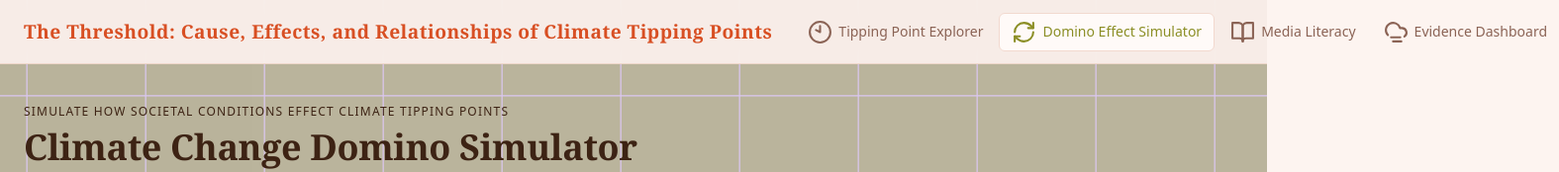
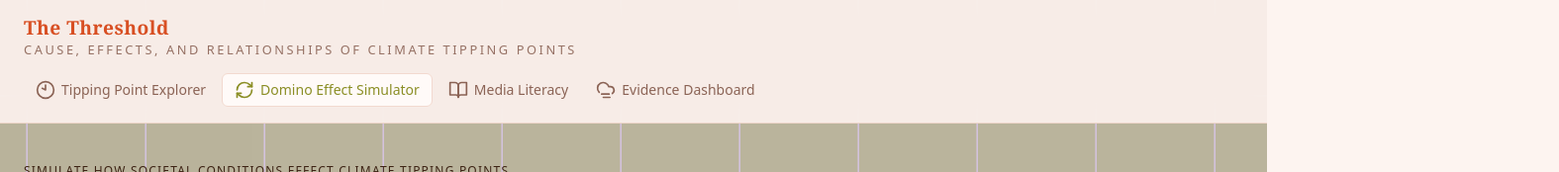
Before and after one commit to aubreethomp/Climate-Change-Proj-UI, a Next.js app: page /simulator in a window 1280 px wide. Shown: the top 174 px of the page at 99% size, 1575 px wide, since content can reach past the window. Built offline with nearby package versions, Linux system fonts and the light colour scheme; no server answers.

Commit message:
fix for fitting every element in nav bar

```diff
--- a/components/layout/Navbar.tsx
+++ b/components/layout/Navbar.tsx
@@ -17,15 +17,18 @@ export function Navbar() {
 
   return (
     <header className="sticky top-0 z-50 bg-surface/95 backdrop-blur-md border-b border-divider">
-      <nav className="max-w-7xl mx-auto px-4 sm:px-6 h-16 flex items-center justify-between gap-6">
+      <nav className="max-w-7xl mx-auto px-4 sm:px-6 py-4 min-h-[5.5rem] flex flex-wrap items-center justify-between gap-4">
 
-        <Link href="/" className="flex items-center gap-1 flex-shrink-0">
-          <span className="font-display text-[1.2rem] font-semibold tracking-wide text-terra">
-            The Threshold: Cause, Effects, and Relationships of Climate Tipping Points
+        <Link href="/" className="flex flex-col items-start gap-0.5 flex-shrink-0 min-w-0">
+          <span className="font-display text-[1.05rem] sm:text-[1.2rem] font-semibold tracking-wide text-terra leading-tight">
+            The Threshold
+          </span>
+          <span className="text-[0.72rem] sm:text-[0.8rem] font-ui font-medium uppercase tracking-[0.2em] text-subtle/90 leading-tight">
+            Cause, Effects, and Relationships of Climate Tipping Points
           </span>
         </Link>
 
-        <div className="flex items-center gap-1">
+        <div className="flex items-center gap-1 flex-wrap">
           {NAV_LINKS.map(({ href, label, icon: Icon }) => {
             const active = pathname.startsWith(href)
             return (
@@ -39,7 +42,7 @@ export function Navbar() {
                     : 'text-subtle hover:text-text hover:bg-card',
                 )}
               >
-                <Icon size={25} />
+                <Icon size={20} />
                 <span className="hidden sm:inline">{label}</span>
               </Link>
             )
```
